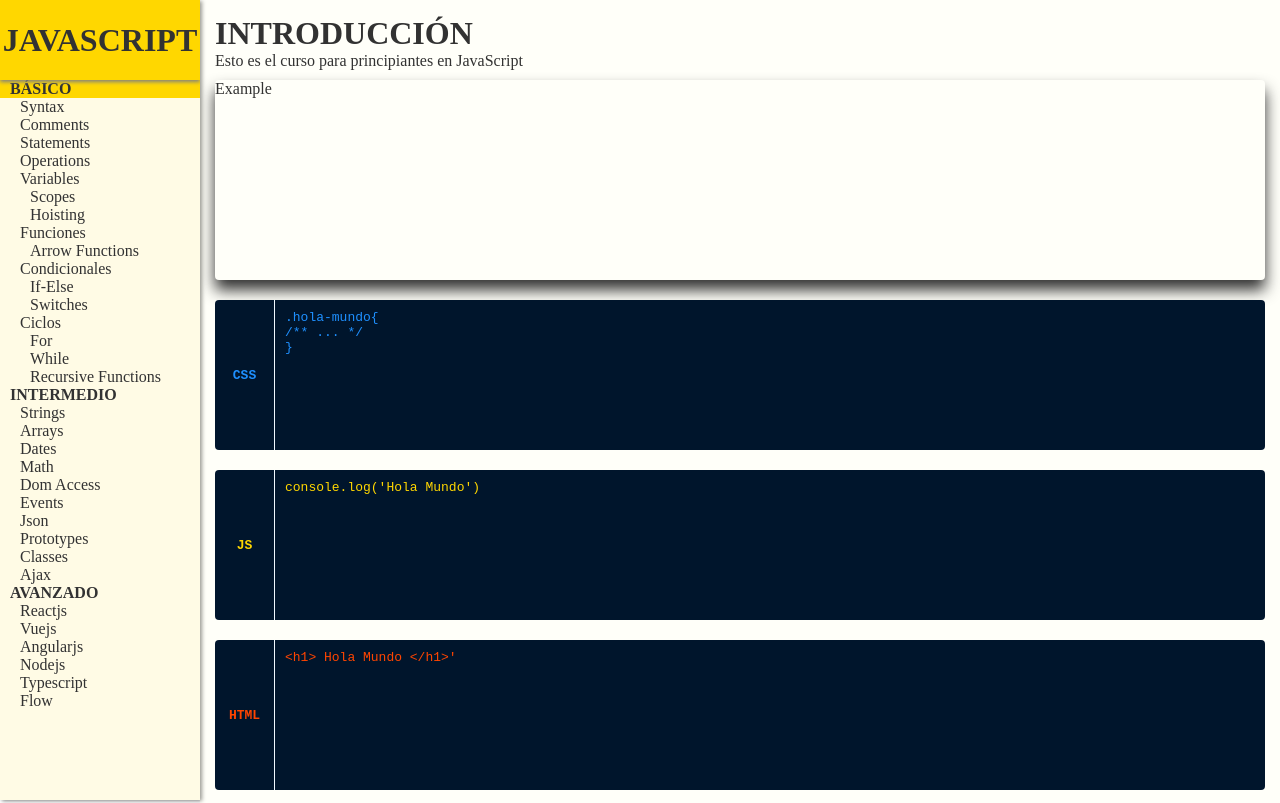
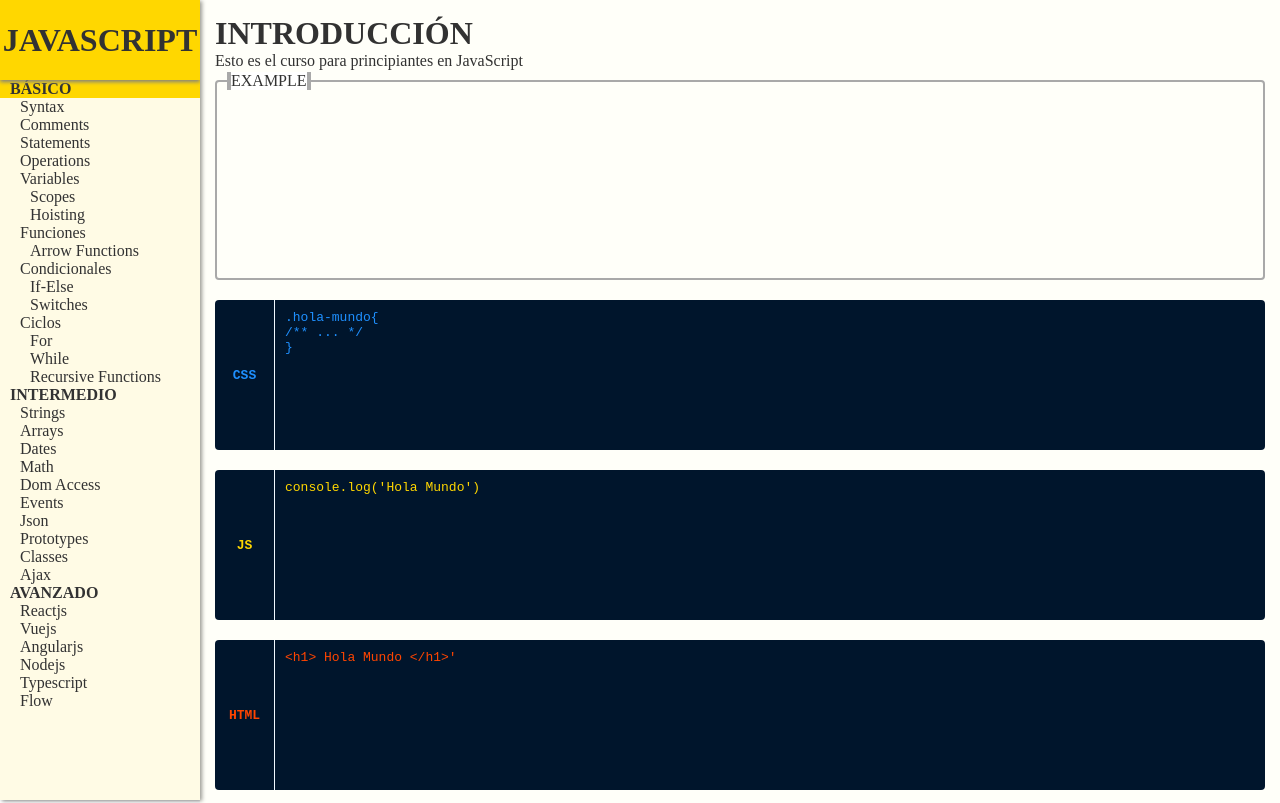
Before and after one commit to cruzortiz99/tsc_react_express_app, a React app: page / in a window 1280 px wide. Shown: the top 803 px of the page. Built offline with nearby package versions, Linux system fonts and the light colour scheme.

Commit message:
example component builded

```diff
--- a/client/src/components/AppContentExample/AppContentExample.tsx
+++ b/client/src/components/AppContentExample/AppContentExample.tsx
@@ -1,14 +1,21 @@
-import React, { ReactNode } from 'react'
+import React, { ReactNode, useEffect } from 'react'
 import './app-content-example.css'
 
 export interface AppContentExampleProps {
+  boxName?: string
   children?: ReactNode
 }
 
 const AppContentExample = (props: AppContentExampleProps) => {
+  const hasName = props.boxName ? (
+    <div className="app-content-example-box-title">{props.boxName}</div>
+  ) : null
   return (
     <React.Fragment>
-      <div className="app-content-example-container">{props.children}</div>
+      <div className="app-content-example-container">
+        {hasName}
+        {props.children}
+      </div>
     </React.Fragment>
   )
 }
--- a/client/src/components/AppContentExample/app-content-example.css
+++ b/client/src/components/AppContentExample/app-content-example.css
@@ -1,7 +1,25 @@
 .app-content-example-container {
-  box-shadow: 0px 10px 15px;
   margin: var(--page-content-vertical-gap) 0px;
   min-height: 200px;
   height: auto;
   border-radius: var(--border-radius);
+  padding: 15px;
+  display: flex;
+  justify-content: center;
+  align-items: center;
+  border: darkgray 2px solid;
+  position: relative;
 }
+.app-content-example-box-title {
+  content: 'Ejemplo';
+  position: absolute;
+  top: -10px;
+  left: 10px;
+  background-color: white;
+  display: block;
+  min-width: 75px;
+  text-align: center;
+  border-left: 4px solid darkgray;
+  border-right: 4px solid darkgray;
+  text-transform: uppercase;
+}
--- a/client/src/pages/Basics/Basics.tsx
+++ b/client/src/pages/Basics/Basics.tsx
@@ -12,7 +12,7 @@ const Introduction = (props: AppPagesProps) => {
       Esto es el curso para principiantes en JavaScript
     </AppContentTheory>
   )
-  const example = <AppContentExample>Example</AppContentExample>
+  const example = <AppContentExample boxName="Example" />
   const codeCss = (
     <AppContentCode type="css">
       {`.hola-mundo{
@@ -24,14 +24,10 @@ const Introduction = (props: AppPagesProps) => {
     <AppContentCode type="js">console.log('Hola Mundo')</AppContentCode>
   )
   const codeHtml = (
-    <AppContentCode type="html">
-      {`<h1> Hola Mundo </h1>'`}
-    </AppContentCode>
+    <AppContentCode type="html">{`<h1> Hola Mundo </h1>'`}</AppContentCode>
   )
   const codeDefault = (
-    <AppContentCode type="default">
-    {`Hola mundo`}
-    </AppContentCode>
+    <AppContentCode type="default">{`Hola mundo`}</AppContentCode>
   )
   return (
     <AppContentStructure
```
